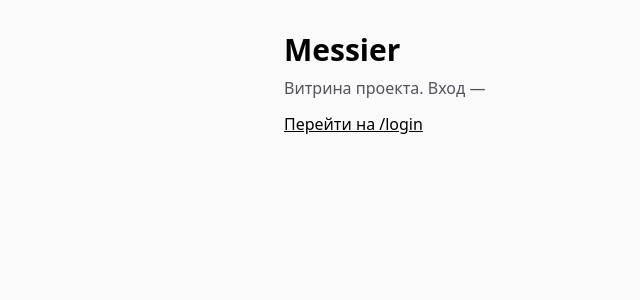
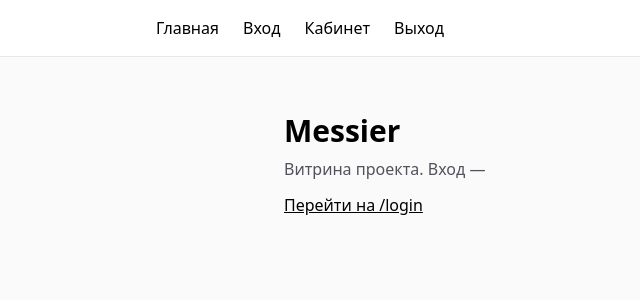
Before and after one commit to OrlandoFly-lgtm/messier-web, a Next.js app: page / in a window 1280 px wide. Shown: the top 300 px of the page, without its empty margins (52-692 px from the left). Built offline with nearby package versions, Linux system fonts and the light colour scheme.

Commit message:
Update layout.tsx

```diff
--- a/app/layout.tsx
+++ b/app/layout.tsx
@@ -1,4 +1,5 @@
 import "./globals.css";
+import Link from "next/link";
 
 export const metadata = {
   title: "Messier",
@@ -8,7 +9,17 @@ export const metadata = {
 export default function RootLayout({ children }: { children: React.ReactNode }) {
   return (
     <html lang="ru">
-      <body className="min-h-screen bg-zinc-50">{children}</body>
+      <body className="min-h-screen bg-zinc-50">
+        <header className="border-b bg-white">
+          <nav className="mx-auto max-w-4xl p-4 flex gap-6">
+            <Link href="/" className="font-medium">Главная</Link>
+            <Link href="/login">Вход</Link>
+            <Link href="/dashboard">Кабинет</Link>
+            <Link href="/logout">Выход</Link>
+          </nav>
+        </header>
+        <div className="mx-auto max-w-4xl p-6">{children}</div>
+      </body>
     </html>
   );
 }
```
